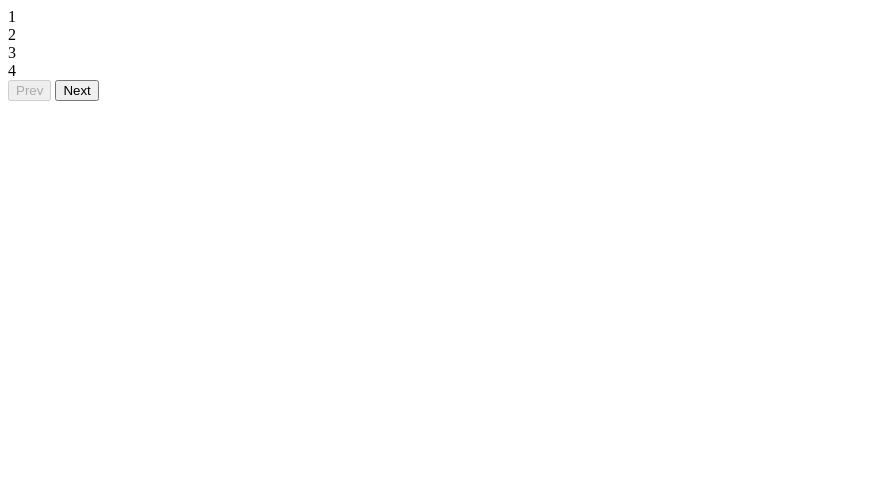
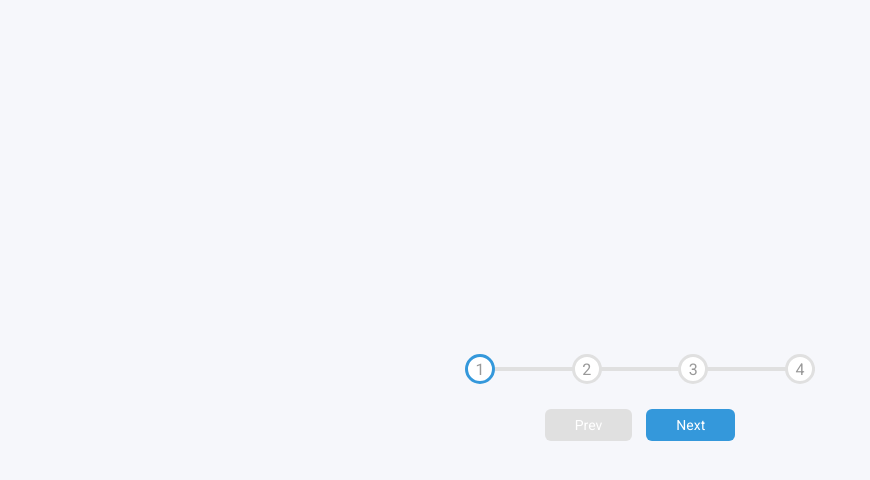
Before and after one commit to DanDucVira/progressSteps, a plain HTML site: page index.html in a window 1280 px wide. Shown: the whole page, without its empty margins (0-870 px from the left). Drawn offline with Linux system fonts and the light colour scheme.

Commit message:
added css

```diff
--- a/css/main.css
+++ b/css/main.css
@@ -0,0 +1,107 @@
+@import url('https://fonts.googleapis.com/css2?family=Roboto:wght@100;300;400;500;700&display=swap');
+
+:root {
+    --line-border-fill: #3498db;
+    --line-border-empty: #e0e0e0;
+}
+
+
+* {
+    box-sizing: border-box;
+}
+
+body {
+    background: #f6f7fb;
+    font-family: 'Roboto', sans-serif;
+    display: flex;
+    flex-direction: column;
+    align-items: center;
+    justify-content: center;
+    height: 100vh;
+    overflow: hidden;
+    margin: 0;
+
+
+}
+
+.container {
+    text-align: center;
+
+}
+
+.progress-container {
+    display: flex;
+    justify-content: space-between;
+    position: relative;
+    margin-bottom: 20px;
+    max-width: 100%;
+    width: 350px;
+}
+
+.progress-container::before {
+    content: '';
+    background: var(--line-border-empty);
+    position: absolute;
+    top: 50%;
+    left: 0;
+    transform: translateY(-50%);
+    height: 4px;
+    width: 100%;
+    z-index: -1;
+}
+
+.progress {
+    background: var(--line-border-fill);
+    position: absolute;
+    top: 50%;
+    left: 0;
+    transform: translateY(-50%);
+    height: 4px;
+    width: 0%;
+    z-index: -1;
+    transition: 0.4s ease;
+
+
+}
+
+.circle {
+    border-radius: 50%;
+    background: #fff;
+    color: #999;
+    height: 30px;
+    width: 30px;
+    display: flex;
+    align-items: center;
+    justify-content: center;
+    border: 3px solid var(--line-border-empty);
+    transition: 0.4s ease;
+}
+
+.circle.active {
+    border-color: var(--line-border-fill);
+}
+
+.btn {
+    background: var(--line-border-fill);
+    color: #fff;
+    border: none;
+    border-radius: 6px;
+    cursor: pointer;
+    font-family: inherit;
+    padding: 8px 30px;
+    margin: 5px;
+    font-size: 14px;
+}
+
+.btn.active {
+    transform: scale(0.98);
+}
+
+.btn:focus {
+    outline: 0;
+}
+
+.btn:disabled {
+    background: var(--line-border-empty);
+    cursor: not-allowed;
+}
--- a/index.html
+++ b/index.html
@@ -13,7 +13,7 @@
 
   <body>
       <div class="container">
-          <div class="progress container">
+          <div class="progress-container">
               <div class="progress" id="progress"></div>
               <div class="circle active">1</div>
               <div class="circle">2</div>
```
